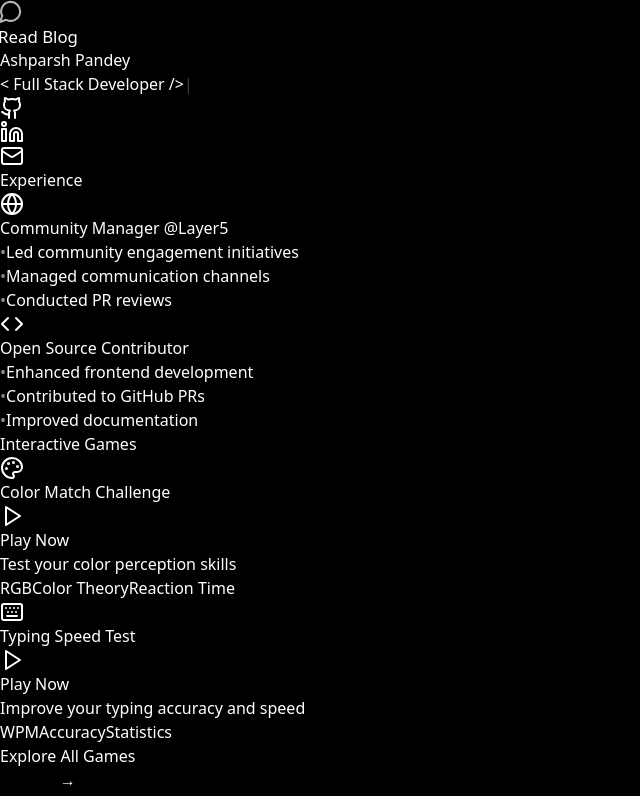
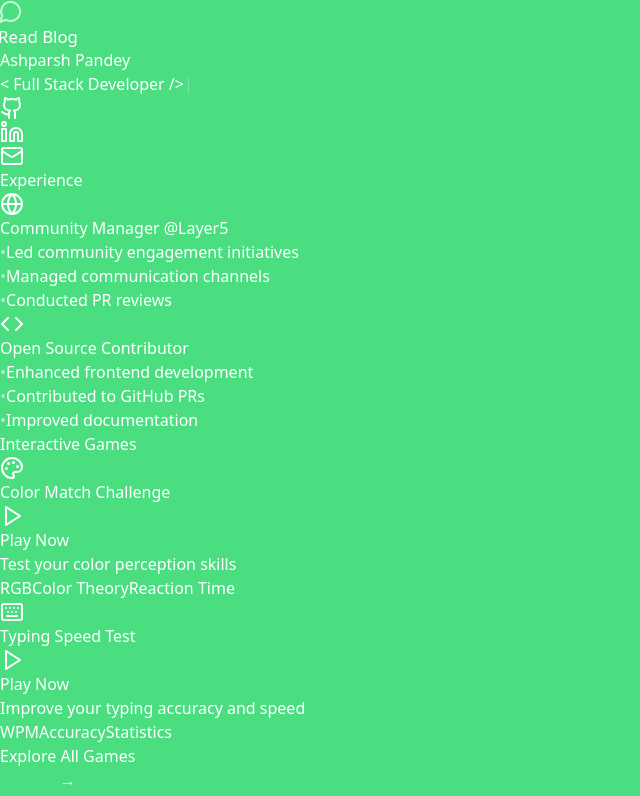
Before and after one commit to ayushdama11/portfolio, a React (Vite) app: page / in a window 1280 px wide. Shown: the top 796 px of the page, without its empty margins (0-640 px from the left). Built offline with nearby package versions, Linux system fonts and the light colour scheme.

Commit message:
Update body background color in tailwind.css to green-400 for improved aesthetics

```diff
--- a/src/styles/tailwind.css
+++ b/src/styles/tailwind.css
@@ -3,5 +3,5 @@
 @tailwind utilities;
 
 body {
-  @apply bg-black text-white antialiased;
+  @apply bg-green-400 text-white antialiased;
 }
```
